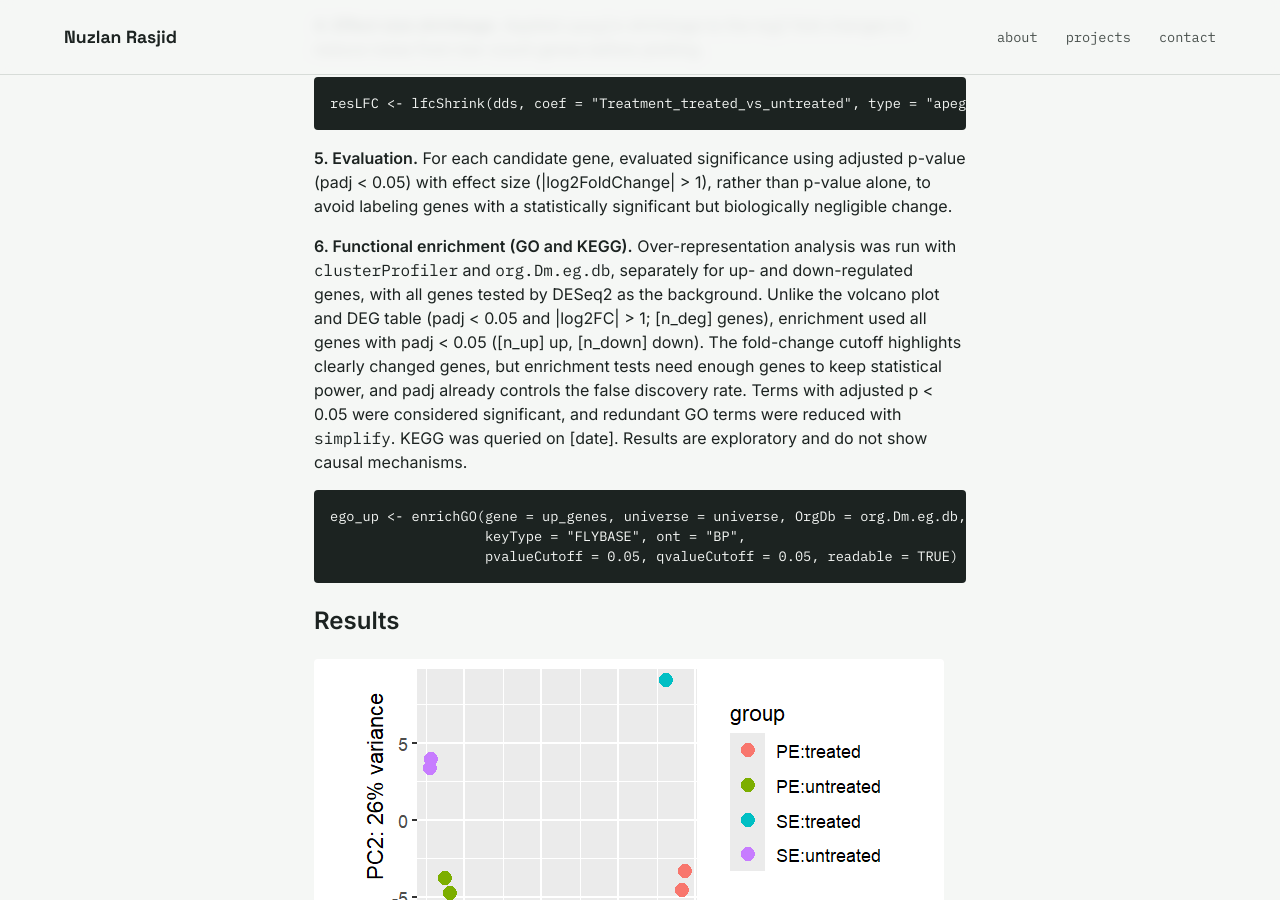
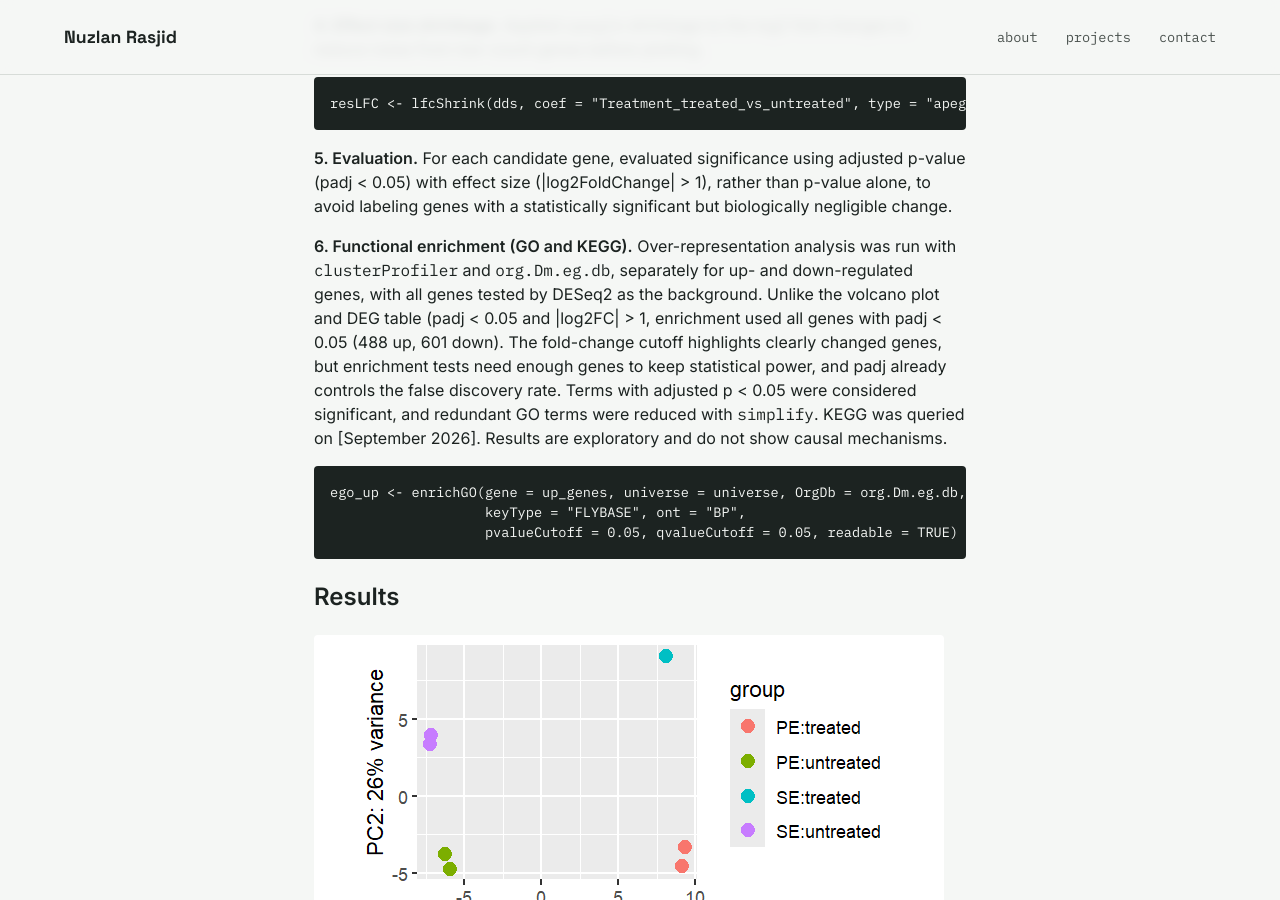
Before and after one commit to nuzlanrasjid/nuzlanrasjid.github.io, a Jekyll site: the page built from _projects/dge-analysis-deseq2-280826.md, in a window 1280 px wide and 900 px high, scrolled down 1520 px. Built offline with Jekyll 4.4.1, drawn with Linux system fonts in a browser that asks for light colours; some of the changed text lies outside the part shown.

Commit message:
Update dge-analysis-deseq2-280826.md

````diff
--- a/_projects/dge-analysis-deseq2-280826.md
+++ b/_projects/dge-analysis-deseq2-280826.md
@@ -65,13 +65,13 @@ change.
 **6. Functional enrichment (GO and KEGG).** Over-representation analysis
 was run with `clusterProfiler` and `org.Dm.eg.db`, separately for up- and
 down-regulated genes, with all genes tested by DESeq2 as the background.
-Unlike the volcano plot and DEG table (padj < 0.05 and |log2FC| > 1;
-[n_deg] genes), enrichment used all genes with padj < 0.05
-([n_up] up, [n_down] down). The fold-change cutoff highlights clearly
+Unlike the volcano plot and DEG table (padj < 0.05 and |log2FC| > 1,
+enrichment used all genes with padj < 0.05
+(488 up, 601 down). The fold-change cutoff highlights clearly
 changed genes, but enrichment tests need enough genes to keep statistical
 power, and padj already controls the false discovery rate. Terms with
 adjusted p < 0.05 were considered significant, and redundant GO terms were
-reduced with `simplify`. KEGG was queried on [date]. Results are
+reduced with `simplify`. KEGG was queried on [September 2026]. Results are
 exploratory and do not show causal mechanisms.
 
 ```r
@@ -88,10 +88,9 @@ This plot illustrates the QC step, highlighting that the samples are separated i
 The highest expressed gene is FBgn0026562, as indicated by the orange-to-red color spectrum.
 ![Volcano plot of differentially expressed genes](/assets/dge_analysis/Volcano%20Plot.png)
 The plot differentiates between the two groups of genes (i.e., upregulated and downregulated) based on the set thresholds.
-![cnetplot gene-concept network](assets/dge_analysis/Gene-Concept%20Network.png)
+![cnetplot gene-concept network](/assets/dge_analysis/Gene-Concept%20Network.png)
 The figure depicts 15 GO terms divided into two distinct groups. The first group is associated with cell junctions and
 the epithelial barrier, while the other is related to carbohydrate/energy metabolism (at the bottom). Both groups are linked
 by a single shared gene, namely *Cht2*.
 ![dotplot side-by-side](/assets/dge_analysis/dotplot%20side-by-side.png)
-The plot in the upregulated section shows genes related to cellular structural and tissue development
-functions. In contrast, the downregulated section shows genes related to the immune system.
+GO Biological Process terms enriched among up- and down-regulated genes (top 6 terms per cluster; padj < 0.05; redundant terms reduced with simplify). Numbers in parentheses are genes with a GO annotation in each cluster.
````
Also changed, not shown: other parts of _projects/dge-analysis-deseq2-280826.md (+1 -1 lines).
